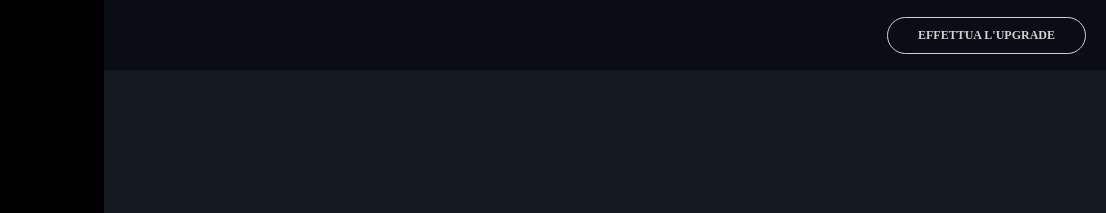
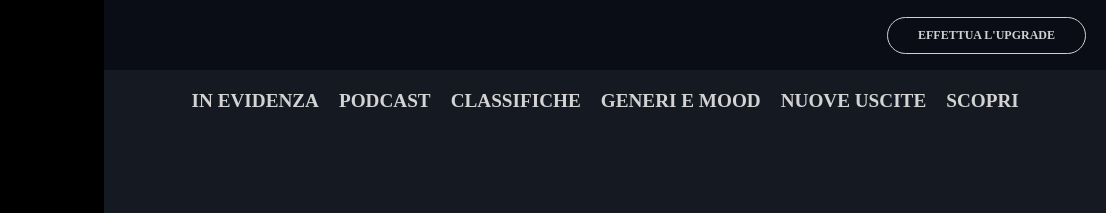
Before and after one commit to AlessandroIacovella95/html-css-spotifyweb, a plain HTML site: page index.html in a window 1280 px wide. Shown: the top 213 px of the page, 174-1280 px from the left. Drawn offline with Linux system fonts and the light colour scheme.

Commit message:
feat:add main list

```diff
--- a/css/style.css
+++ b/css/style.css
@@ -116,15 +116,30 @@ img{
     color: white;
 }
 
-/* #main-content */
+/* MAIN CONTENT */
 #main-content{
-    display: flex;
     height: calc(100vh - 100px);
     width: calc(100% - 200px);
     background-color: #141922;
     overflow-y: auto;
 }
 
+.main-list{
+    display: flex;
+    justify-content: center;
+    gap: 20px;
+    margin-top:20px;
+    font-size: 1.2rem;
+    list-style: none;
+}
+
+.main-list a{
+    font-weight: 800;
+    text-decoration: none;
+    color: lightgray
+}
+
+/* HEADER */
 header {
     height: 70px;
     width: 100%;
--- a/index.html
+++ b/index.html
@@ -73,6 +73,16 @@
             <header>
                 <a href="#">EFFETTUA L'UPGRADE</a>
             </header>
+            <div>
+                <ul class="main-list">
+                    <li><a href="#">IN EVIDENZA</a></li>
+                    <li><a href="#">PODCAST</a></li>
+                    <li><a href="#">CLASSIFICHE</a></li>
+                    <li><a href="#">GENERI E MOOD</a></li>
+                    <li><a href="#">NUOVE USCITE</a></li>
+                    <li><a href="#">SCOPRI</a></li>
+                </ul>
+            </div>
 
         </section>
     </main>
```
